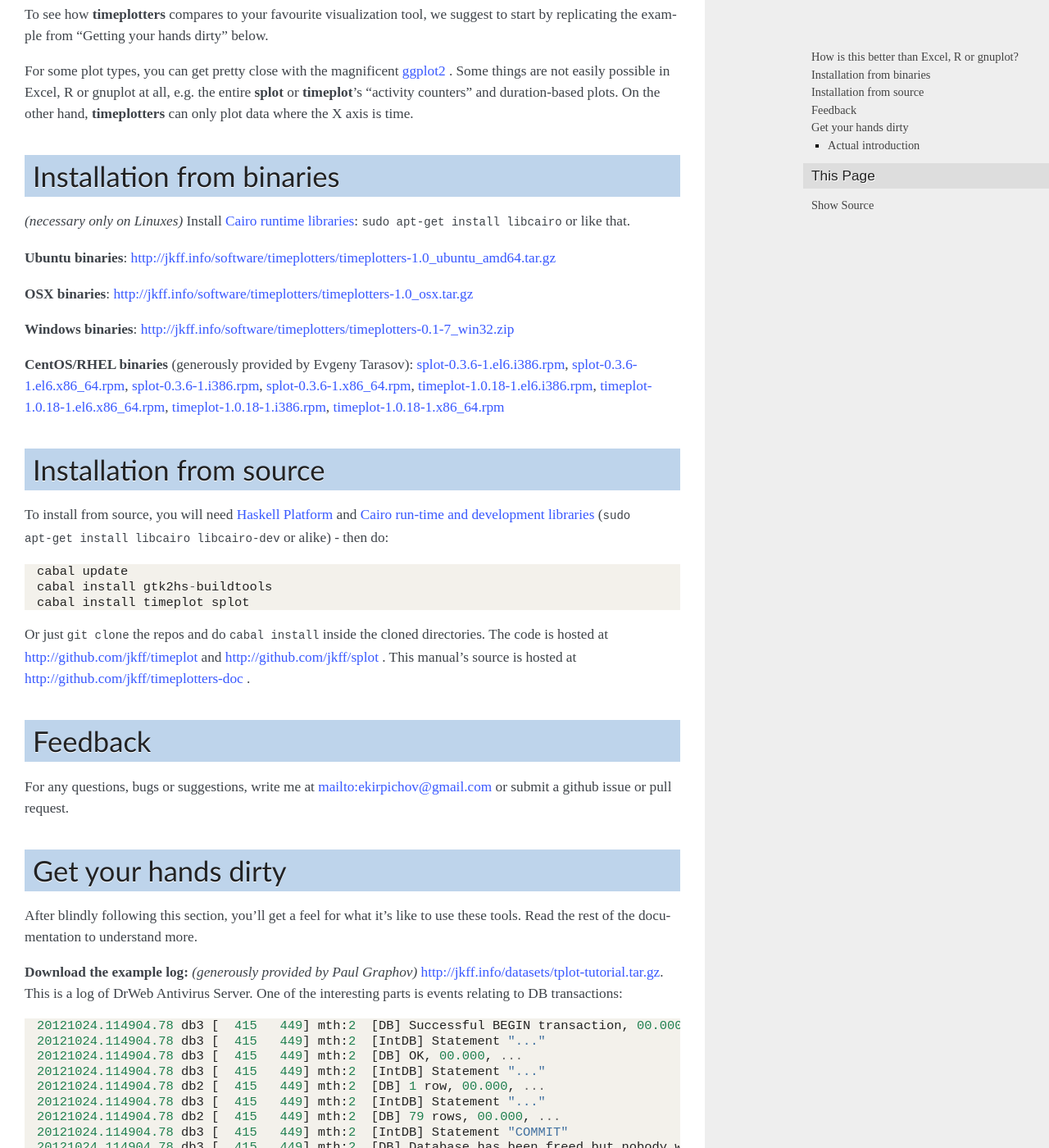
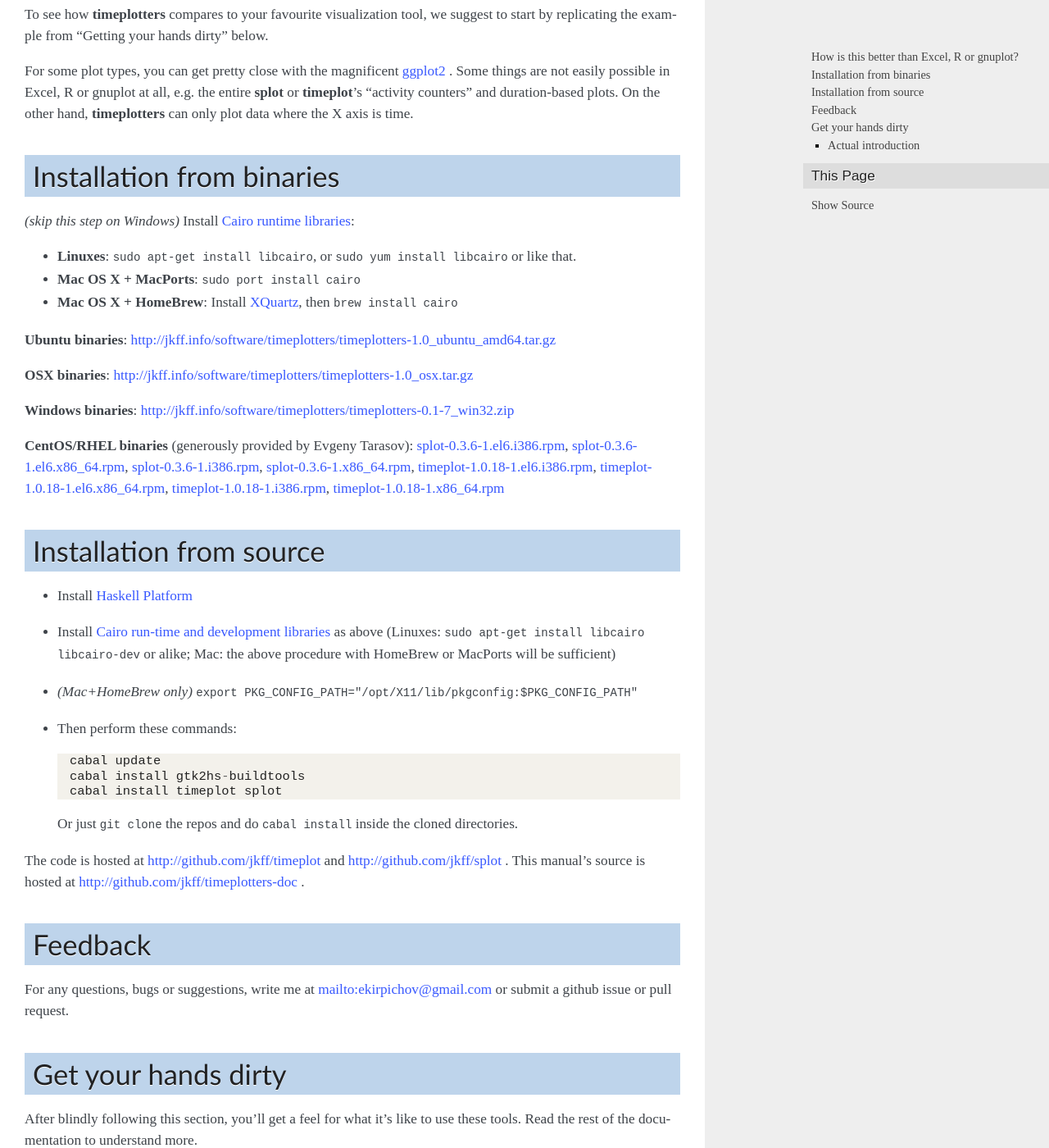
Before and after one commit to jkff/timeplotters-doc, a Sphinx documentation site: the page built from sphinx/introduction.rst, in a window 1280 px wide and 1400 px high, scrolled down 1392 px. Shown: the whole window at 82% size. Built offline with Sphinx 7.4.7, drawn with Linux system fonts in a browser that asks for light colours; comment, search, counter and statistics services are not loaded.

Commit message:
Better instructions on installing cairo and building from source

```diff
--- a/sphinx/introduction.rst
+++ b/sphinx/introduction.rst
@@ -34,7 +34,11 @@
 
 Installation from binaries
 ^^^^^^^^^^^^^^^^^^^^^^^^^^
-*(necessary only on Linuxes)* Install `Cairo runtime libraries <http://cairographics.org/>`_: ``sudo apt-get install libcairo`` or like that.
+*(skip this step on Windows)* Install `Cairo runtime libraries <http://cairographics.org/>`_:
+
+* **Linuxes**: ``sudo apt-get install libcairo``, or ``sudo yum install libcairo`` or like that.
+* **Mac OS X + MacPorts**: ``sudo port install cairo``
+* **Mac OS X + HomeBrew**: Install `XQuartz <http://xquartz.macosforge.org/landing/>`_, then ``brew install cairo``
 
 **Ubuntu binaries**: http://jkff.info/software/timeplotters/timeplotters-1.0_ubuntu_amd64.tar.gz
 
@@ -46,13 +50,19 @@
 
 Installation from source
 ^^^^^^^^^^^^^^^^^^^^^^^^
-To install from source, you will need `Haskell Platform <http://hackage.haskell.org/platform/>`_ and `Cairo run-time and development libraries <http://cairographics.org/>`_ (``sudo apt-get install libcairo libcairo-dev`` or alike) - then do::
 
-  cabal update
-  cabal install gtk2hs-buildtools
-  cabal install timeplot splot
+* Install `Haskell Platform <http://hackage.haskell.org/platform/>`_
+* Install `Cairo run-time and development libraries <http://cairographics.org/>`_ as above (Linuxes: ``sudo apt-get install libcairo libcairo-dev`` or alike; Mac: the above procedure with HomeBrew or MacPorts will be sufficient)
+* *(Mac+HomeBrew only)* ``export PKG_CONFIG_PATH="/opt/X11/lib/pkgconfig:$PKG_CONFIG_PATH"``
+* Then perform these commands::
 
-Or just ``git clone`` the repos and do ``cabal install`` inside the cloned directories. The code is hosted at http://github.com/jkff/timeplot and http://github.com/jkff/splot . This manual's source is hosted at http://github.com/jkff/timeplotters-doc .
+    cabal update
+    cabal install gtk2hs-buildtools
+    cabal install timeplot splot
+
+  Or just ``git clone`` the repos and do ``cabal install`` inside the cloned directories.
+
+The code is hosted at http://github.com/jkff/timeplot and http://github.com/jkff/splot . This manual's source is hosted at http://github.com/jkff/timeplotters-doc .
 
 Feedback
 ^^^^^^^^
```
